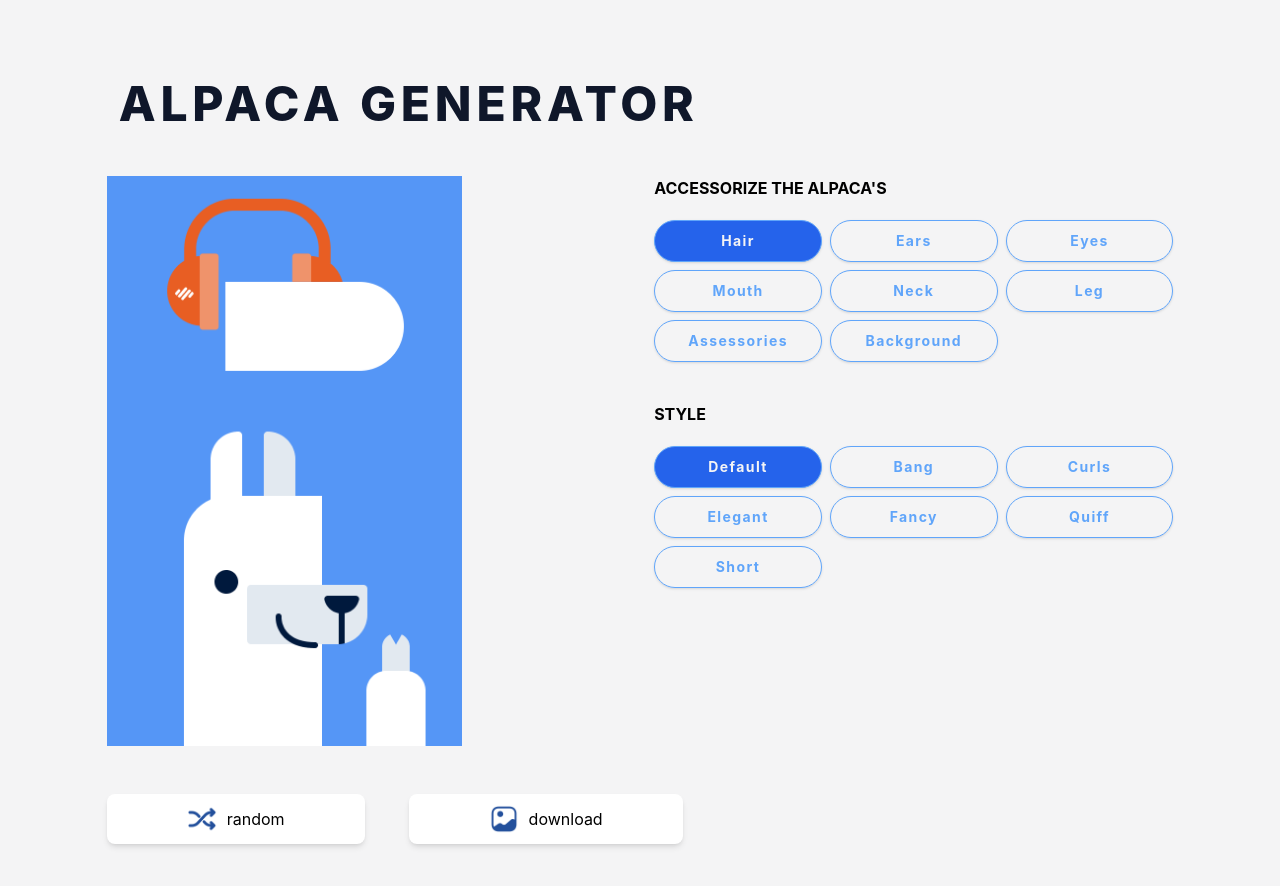
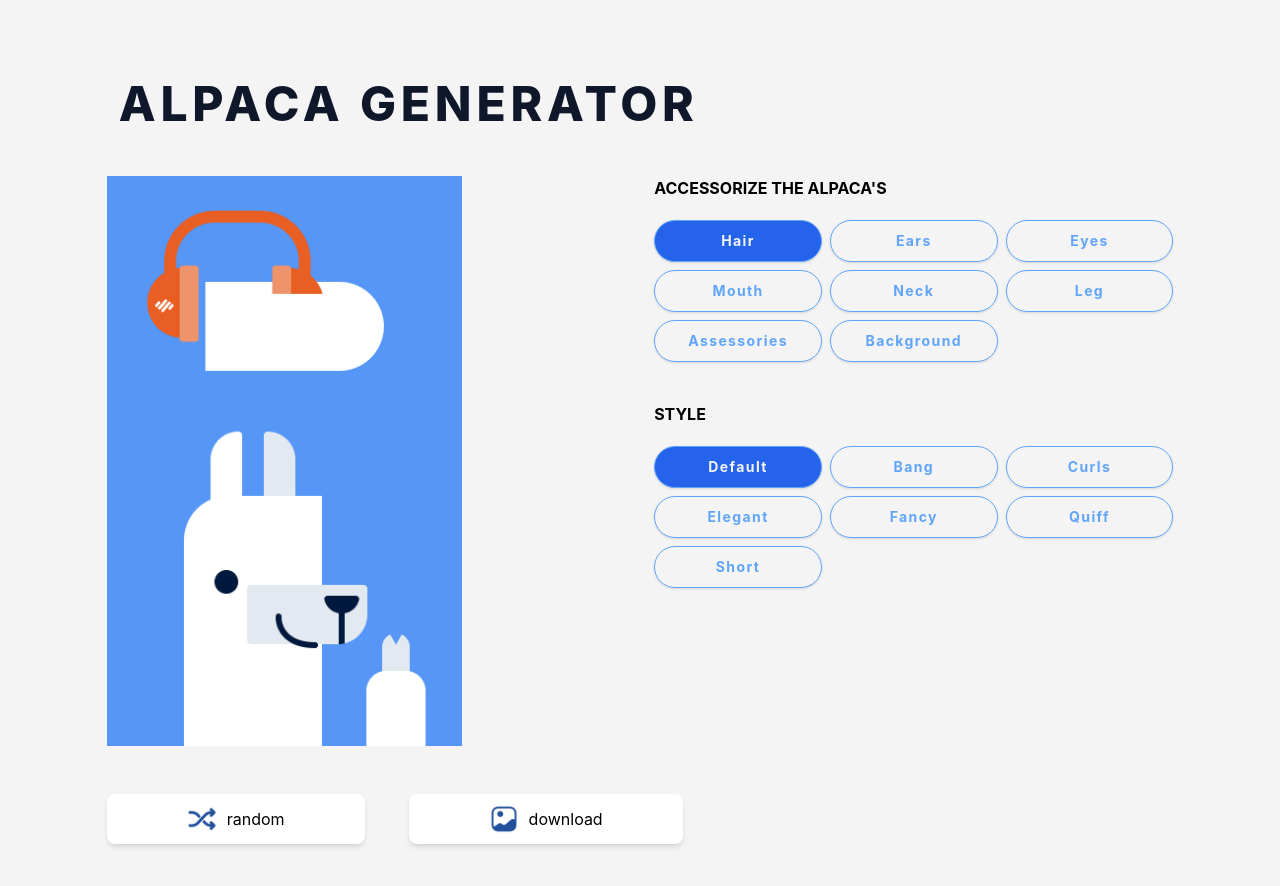
Before and after one commit to JT-Huynh/alpaca-generator, a Next.js app: page / in a window 1280 px wide. Shown: the top 886 px of the page. Built offline with nearby package versions, Linux system fonts and the light colour scheme.

Commit message:
fix: css fit the accessories

```diff
--- a/src/components/previewPanel.tsx
+++ b/src/components/previewPanel.tsx
@@ -53,19 +53,19 @@ export default function PreviewPanel({
         alt="preview image"
       />
       <Image
-        className="absolute left-0 top-0"
+        className="absolute right-5 top-0"
         src={`/alpaca/hair/${accessorizeStyle[ACCESSORIZE_PART.HAIR]}.png`}
         width={570}
         height={570}
         alt="preview image"
       />
       <Image
-        className="absolute left-0 top-0"
+        className="absolute right-5 top-3"
         src={`/alpaca/accessories/${
           accessorizeStyle[ACCESSORIZE_PART.ASSESSORIES]
         }.png`}
-        width={570}
-        height={570}
+        width={500}
+        height={500}
         alt="preview image"
       />
       <Image
```
